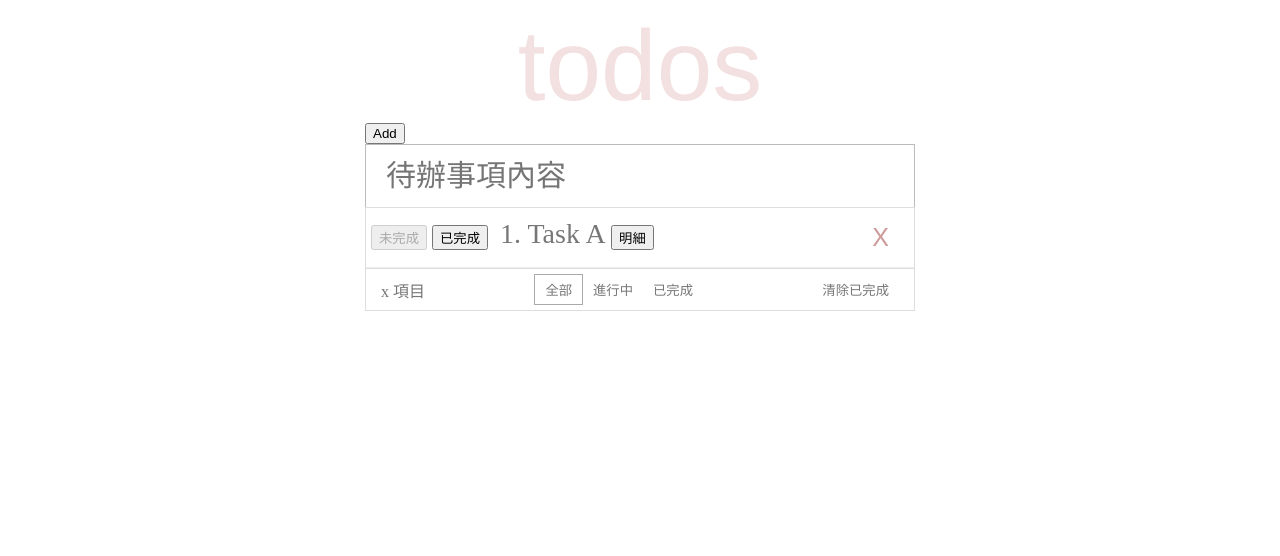
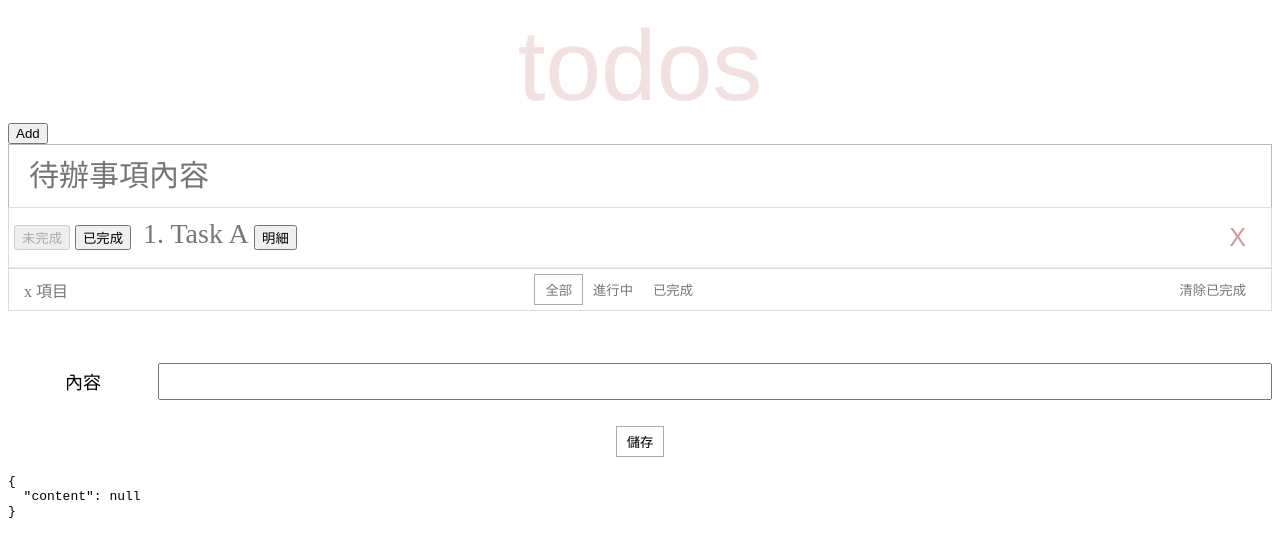
Before and after one commit to zncen/mcu-112-web-12130951, an Angular app: page / in a window 1280 px wide. Shown: the top 556 px of the page. Built offline with nearby package versions, Linux system fonts and the light colour scheme; data requests are answered from the project's data file.

Commit message:
feat(todo-form): 新增待辦事項表單元件實作

```diff
--- a/src/app/app.component.css
+++ b/src/app/app.component.css
@@ -1,3 +1,5 @@
+
+src/app/app.component.css
 div.container {
   margin: 0px auto;
   width: 550px;
@@ -7,6 +9,7 @@
   border-bottom: none;
 }
 
+.todo-form,
 .todo-detail {
   margin-top: 50px;
 }
--- a/src/app/app.component.html
+++ b/src/app/app.component.html
@@ -12,6 +12,11 @@
   </section>
   <app-footer></app-footer>
 </div>
+
+<div class="container">
+  <app-todo-form></app-todo-form>
+</div>
+
 <ng-container *ngIf="selectedId">
   <hr />
   <div class="container">
--- /dev/null
+++ b/src/app/interface/todo-form.interface.ts
@@ -0,0 +1,5 @@
+import { FormControl } from '@angular/forms';
+
+export interface ITodoForm {
+  content: FormControl<string | null>;
+}
--- /dev/null
+++ b/src/app/todo-form/todo-form.component.css
@@ -0,0 +1,43 @@
+:host {
+    display: block;
+  }
+
+  .form-item {
+    display: flex;
+    justify-content: space-between;
+    align-items: center;
+  }
+
+  .form-item > label {
+    flex: 0 0 150px;
+    text-align: center;
+    font-size: 18px;
+    font-weight: 400;
+  }
+
+  .form-item > input {
+    flex: 1 0 auto;
+    padding: 5px 10px;
+    font-size: 20px;
+  }
+
+  .form-item,
+  .form-action {
+    height: 40px;
+  }
+
+  .form-action {
+    padding-top: 20px;
+    display: flex;
+    justify-content: center;
+    align-items: center;
+    gap: 5px;
+  }
+
+  .form-action button {
+    margin: 0;
+    padding: 5px 10px;
+    border: solid 1px #aaa;
+    background: none;
+    cursor: pointer;
+  }
--- /dev/null
+++ b/src/app/todo-form/todo-form.component.html
@@ -0,0 +1,10 @@
+<ng-container [formGroup]="form">
+    <div class="form-item">
+      <label>內容</label>
+      <input type="text" formControlName="content" />
+    </div>
+  </ng-container>
+  <div class="form-action">
+    <button type="button">儲存</button>
+  </div>
+  <pre>{{ form.value | json }}</pre>
--- /dev/null
+++ b/src/app/todo-form/todo-form.component.ts
@@ -0,0 +1,21 @@
+import { JsonPipe } from '@angular/common';
+import { Component, HostBinding } from '@angular/core';
+import { FormControl, FormGroup, ReactiveFormsModule } from '@angular/forms';
+
+import { ITodoForm } from '../interface/todo-form.interface';
+
+@Component({
+  selector: 'app-todo-form',
+  standalone: true,
+  imports: [ReactiveFormsModule, JsonPipe],
+  templateUrl: './todo-form.component.html',
+  styleUrl: './todo-form.component.css',
+})
+export class TodoFormComponent {
+  @HostBinding('class')
+  class = 'todo-form';
+
+  readonly form = new FormGroup<ITodoForm>({
+    content: new FormControl<string | null>(null),
+  });
+}
```
Also changed, not shown: src/app/app.component.ts (+3 -8 lines), 1 other file (tests, documents, lock files or other folders).
